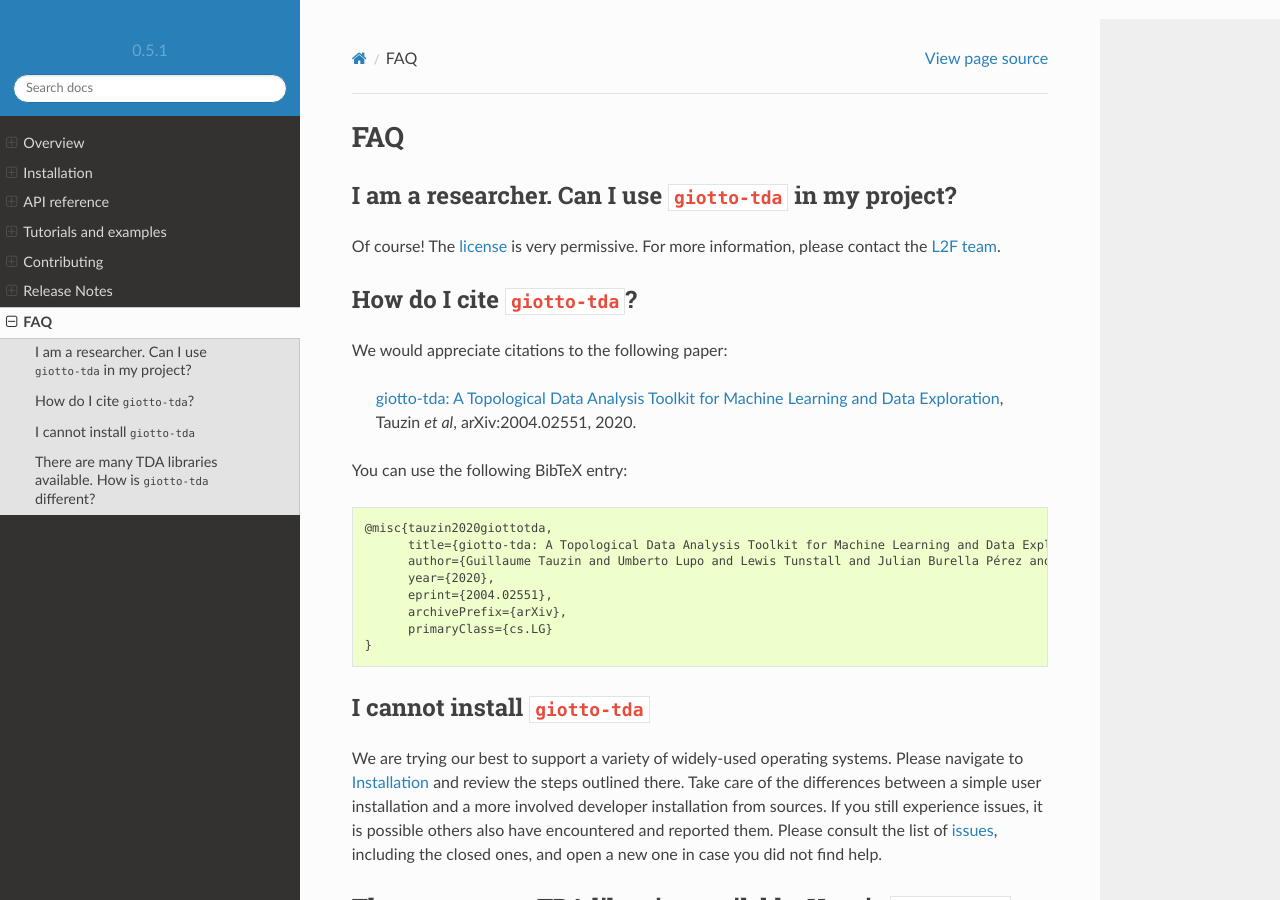
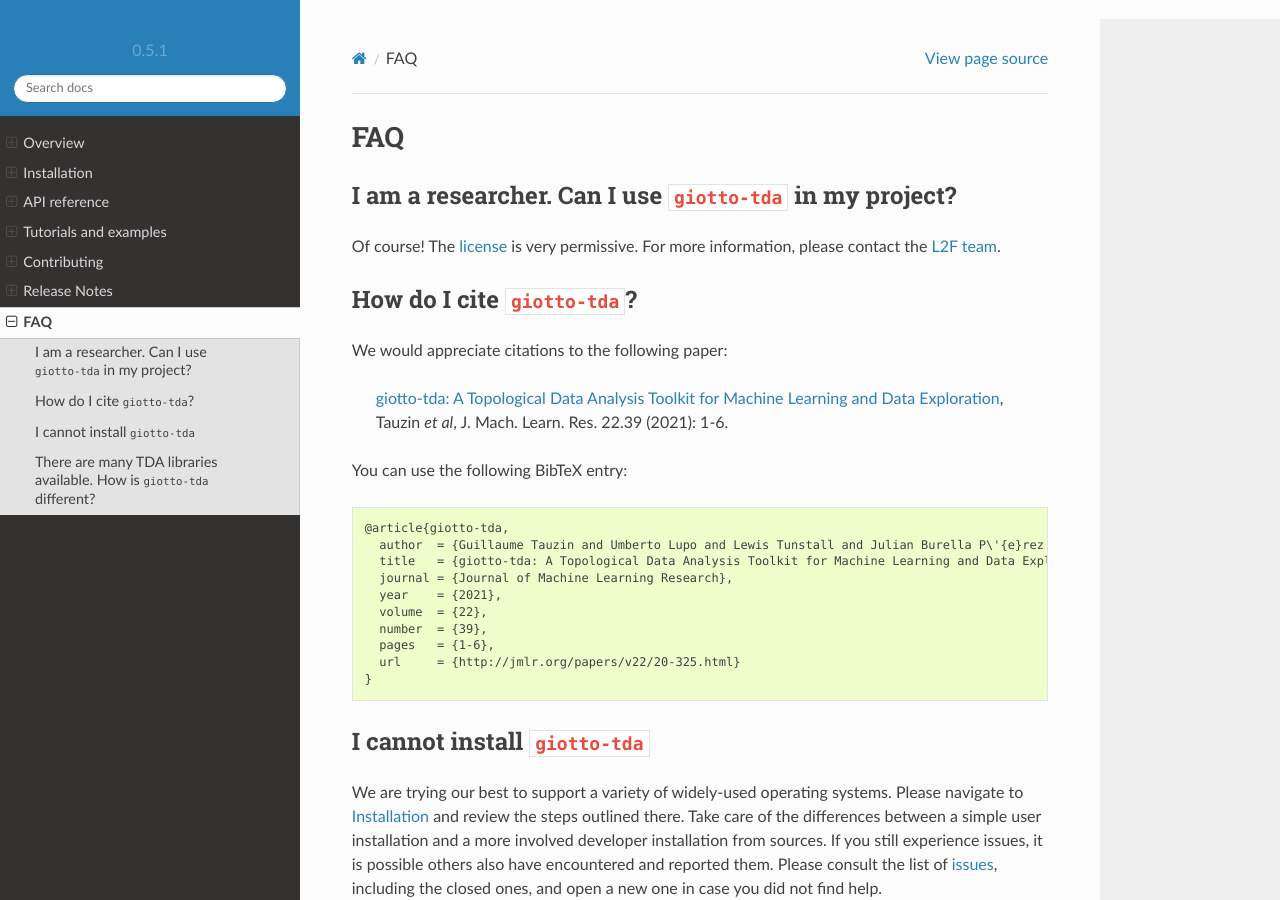
Before and after one commit to giotto-ai/giotto-tda, a Sphinx documentation site: the page built from doc/faq.rst, in a window 1280 px wide and 900 px high. Built offline with Sphinx 7.4.7 and the Read the Docs theme 2.0.0, drawn with Linux system fonts in a browser that asks for light colours; pages that are not in the unit, such as notebooks, are missing from menus; comment, search, counter and statistics services are not loaded; the version number is read from the project's files by our own code.

Commit message:
Replace paper citation (arXiv to JMLR) (#610)

```diff
--- a/doc/faq.rst
+++ b/doc/faq.rst
@@ -14,19 +14,21 @@
 -----------------------------
 We would appreciate citations to the following paper:
 
-   `giotto-tda: A Topological Data Analysis Toolkit for Machine Learning and Data Exploration <https://arxiv.org/abs/2004.02551>`_, Tauzin *et al*, arXiv:2004.02551, 2020.
+   `giotto-tda: A Topological Data Analysis Toolkit for Machine Learning and Data Exploration <https://www.jmlr.org/papers/volume22/20-325/20-325.pdf>`_, Tauzin *et al*, J. Mach. Learn. Res. 22.39 (2021): 1-6.
 
 You can use the following BibTeX entry:
 
 .. code:: RST
 
-    @misc{tauzin2020giottotda,
-          title={giotto-tda: A Topological Data Analysis Toolkit for Machine Learning and Data Exploration},
-          author={Guillaume Tauzin and Umberto Lupo and Lewis Tunstall and Julian Burella Pérez and Matteo Caorsi and Anibal Medina-Mardones and Alberto Dassatti and Kathryn Hess},
-          year={2020},
-          eprint={2004.02551},
-          archivePrefix={arXiv},
-          primaryClass={cs.LG}
+    @article{giotto-tda,
+      author  = {Guillaume Tauzin and Umberto Lupo and Lewis Tunstall and Julian Burella P\'{e}rez and Matteo Caorsi and Anibal M. Medina-Mardones and Alberto Dassatti and Kathryn Hess},
+      title   = {giotto-tda: A Topological Data Analysis Toolkit for Machine Learning and Data Exploration},
+      journal = {Journal of Machine Learning Research},
+      year    = {2021},
+      volume  = {22},
+      number  = {39},
+      pages   = {1-6},
+      url     = {http://jmlr.org/papers/v22/20-325.html}
     }
 
 I cannot install ``giotto-tda``
```
Also changed, not shown: README.rst (+10 -8 lines).
